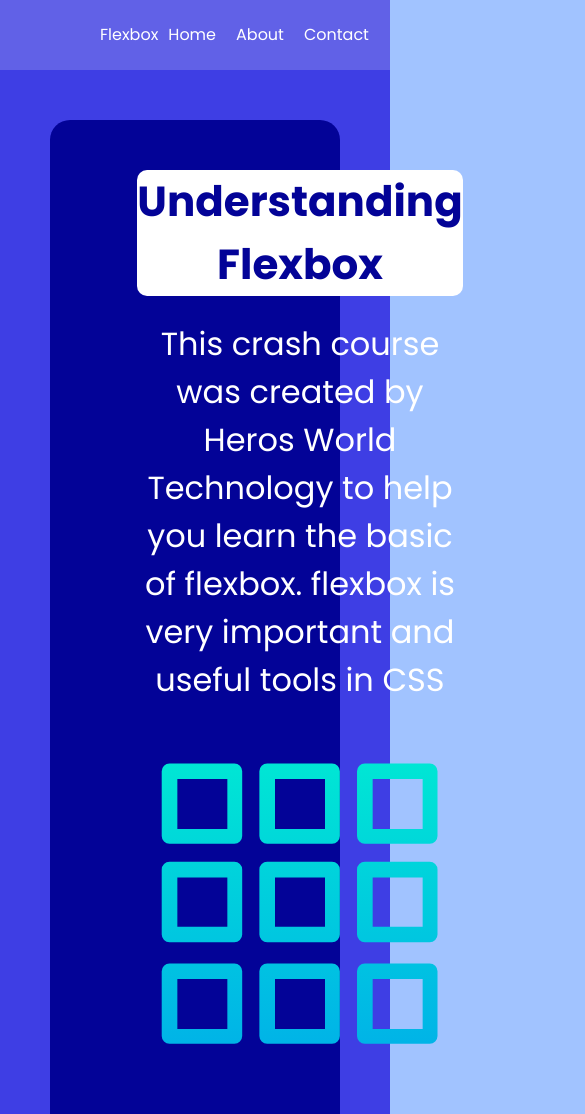
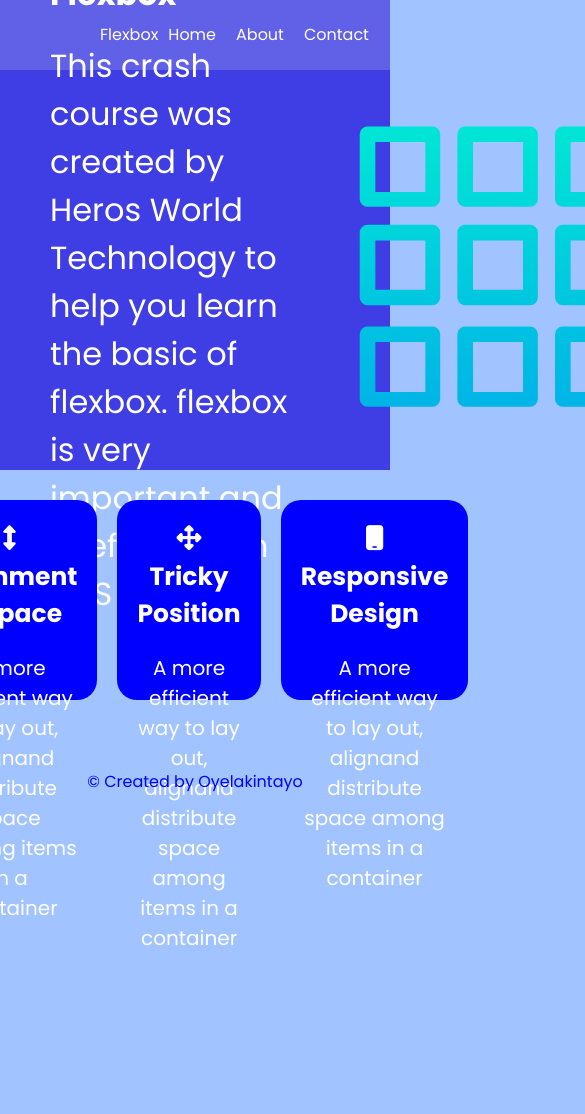
Before and after one commit to lwwtydamola/oyelakinflexbox, a plain HTML site: page index.html in a window 390 px wide. Shown: the top 1114 px of the page, 585 px wide, since content can reach past the window. After the commit the page ends 953 px from the top, so only its background shows below. Drawn offline with Linux system fonts and the light colour scheme.

Commit message:
Add files via upload

```diff
--- a/css/style.css
+++ b/css/style.css
@@ -105,58 +105,3 @@ h2 {
     font-size: medium;
     padding: 40px;
 }
-
-@media screen and (max-width: 900px) {
-    #hero .hero2  {
-        display: flex;
-        flex-direction: column;
-        height: 100%;
-        flex-wrap: wrap;
-        text-align: center;
-        background-color: rgb(3, 3, 151);
-        border-radius: 20px;
-        padding: 50px;
-    }
-
-}
-@media screen and (max-width: 900px) {
-    h1  {
-        background-color:#fff;
-        color: rgb(3, 3, 151);
-        border-radius: 10px;
-        font-size: 42px;
-
-    }
-
-}
-
-@media screen and (max-width: 900px) {
-    #position {
-        display: flex;
-        flex-direction: column;
-        justify-content: space-evenly;
-        align-items: center;
-        flex-wrap: wrap;
-        height: 700px;
-        width: 100%;
-        padding: 0 40px;
-     }
-
-}
-
-@media screen and (max-width: 900px) {
-    .align {
-        background-color: rgb(3, 3, 151);
-    width: auto;
-    border-radius: 20px;
-
-     }
-
-}
-
-@media screen and (max-width: 900px) {
-    h2, .pr {
-        font-size: 30px;
-     }
-
-}
```
